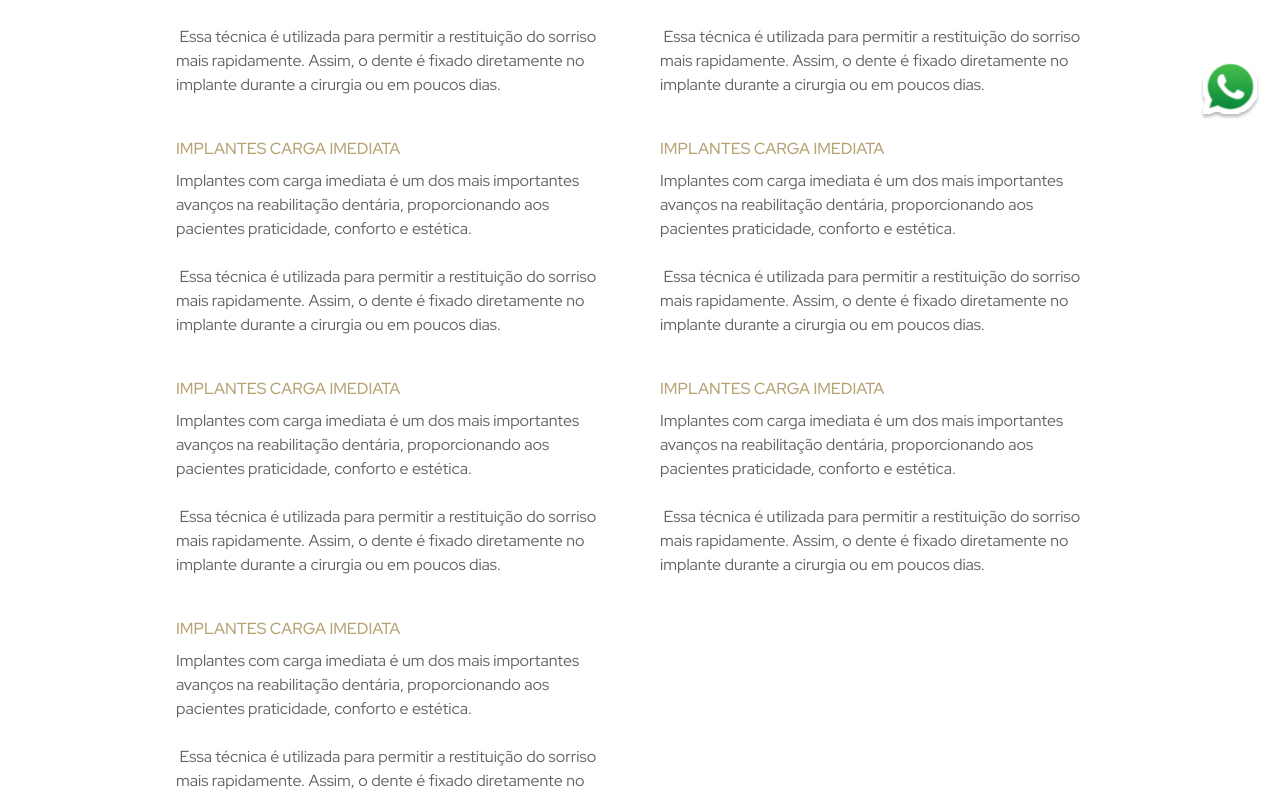
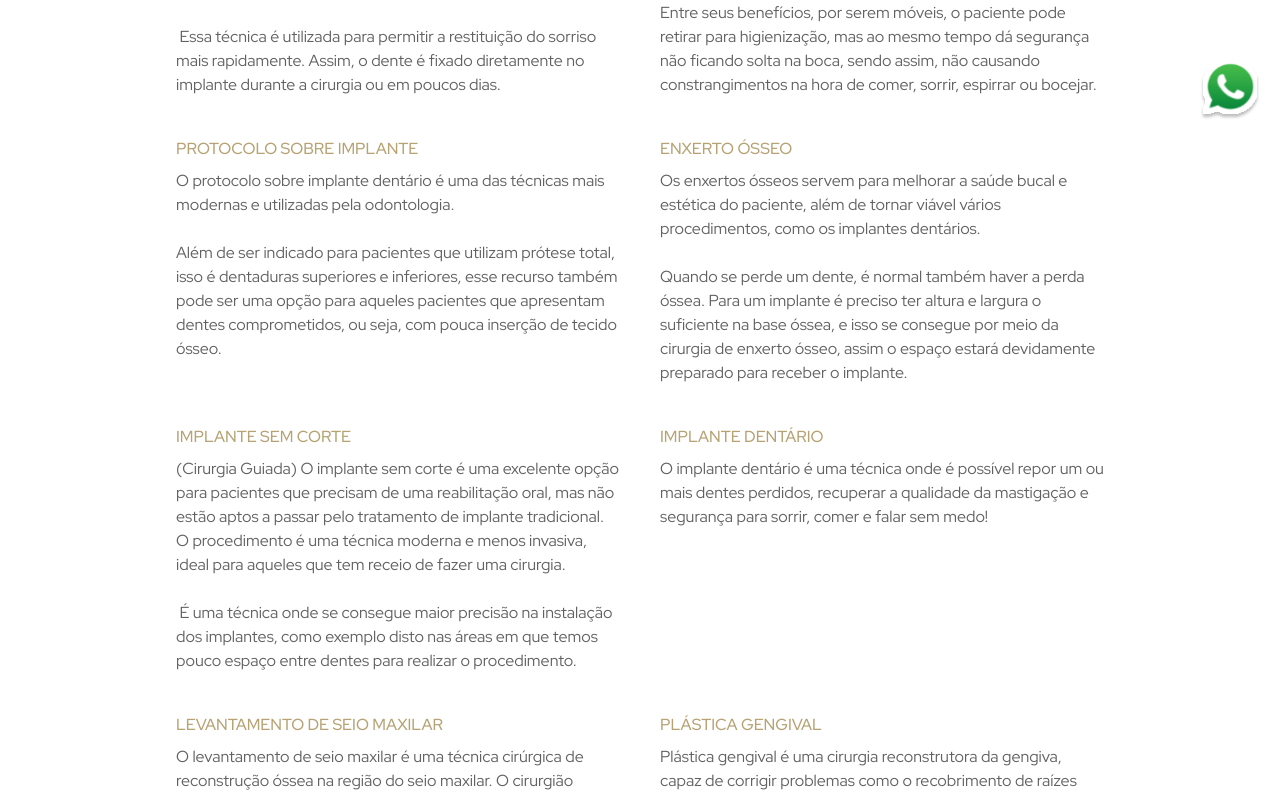
Before and after one commit to odontosos24horas/danilo, a Next.js app: page /tratamentos in a window 1280 px wide. Shown: the part 660-1456 px from the top of the page. Built offline with nearby package versions, Linux system fonts and the light colour scheme.

Commit message:
feat: adiciona os textos dos tratamentos

```diff
--- a/src/data/treatments.ts
+++ b/src/data/treatments.ts
@@ -4,27 +4,31 @@ export const treatmentsItems = [
     text: 'Implantes com carga imediata é um dos mais importantes avanços na reabilitação dentária, proporcionando aos pacientes praticidade, conforto e estética. \n\n Essa técnica é utilizada para permitir a restituição do sorriso mais rapidamente. Assim, o dente é fixado diretamente no implante durante a cirurgia ou em poucos dias.'
   },
   {
-    title: 'IMPLANTES CARGA IMEDIATA',
-    text: 'Implantes com carga imediata é um dos mais importantes avanços na reabilitação dentária, proporcionando aos pacientes praticidade, conforto e estética. \n\n Essa técnica é utilizada para permitir a restituição do sorriso mais rapidamente. Assim, o dente é fixado diretamente no implante durante a cirurgia ou em poucos dias.'
+    title: 'IMPLANTE OVERDENTURE',
+    text: 'É uma prótese total que possui fixação através de clips instalados na parte interna da prótese que se fixam em uma barra entre 2 a 4 implantes dentários.\nEntre seus benefícios, por serem móveis, o paciente pode retirar para higienização, mas ao mesmo tempo dá segurança não ficando solta na boca, sendo assim, não causando constrangimentos na hora de comer, sorrir, espirrar ou bocejar.'
   },
   {
-    title: 'IMPLANTES CARGA IMEDIATA',
-    text: 'Implantes com carga imediata é um dos mais importantes avanços na reabilitação dentária, proporcionando aos pacientes praticidade, conforto e estética. \n\n Essa técnica é utilizada para permitir a restituição do sorriso mais rapidamente. Assim, o dente é fixado diretamente no implante durante a cirurgia ou em poucos dias.'
+    title: 'PROTOCOLO SOBRE IMPLANTE',
+    text: 'O protocolo sobre implante dentário é uma das técnicas mais modernas e utilizadas pela odontologia.\n\nAlém de ser indicado para pacientes que utilizam prótese total, isso é dentaduras superiores e inferiores, esse recurso também pode ser uma opção para aqueles pacientes que apresentam dentes comprometidos, ou seja, com pouca inserção de tecido ósseo.'
   },
   {
-    title: 'IMPLANTES CARGA IMEDIATA',
-    text: 'Implantes com carga imediata é um dos mais importantes avanços na reabilitação dentária, proporcionando aos pacientes praticidade, conforto e estética. \n\n Essa técnica é utilizada para permitir a restituição do sorriso mais rapidamente. Assim, o dente é fixado diretamente no implante durante a cirurgia ou em poucos dias.'
+    title: 'ENXERTO ÓSSEO',
+    text: 'Os enxertos ósseos servem para melhorar a saúde bucal e estética do paciente, além de tornar viável vários procedimentos, como os implantes dentários.\n\nQuando se perde um dente, é normal também haver a perda óssea. Para um implante é preciso ter altura e largura o suficiente na base óssea, e isso se consegue por meio da cirurgia de enxerto ósseo, assim o espaço estará devidamente preparado para receber o implante.'
   },
   {
-    title: 'IMPLANTES CARGA IMEDIATA',
-    text: 'Implantes com carga imediata é um dos mais importantes avanços na reabilitação dentária, proporcionando aos pacientes praticidade, conforto e estética. \n\n Essa técnica é utilizada para permitir a restituição do sorriso mais rapidamente. Assim, o dente é fixado diretamente no implante durante a cirurgia ou em poucos dias.'
+    title: 'IMPLANTE SEM CORTE',
+    text: '(Cirurgia Guiada) O implante sem corte é uma excelente opção para pacientes que precisam de uma reabilitação oral, mas não estão aptos a passar pelo tratamento de implante tradicional. O procedimento é uma técnica moderna e menos invasiva, ideal para aqueles que tem receio de fazer uma cirurgia.\n\n É uma técnica onde se consegue maior precisão na instalação dos implantes, como exemplo disto nas áreas em que temos pouco espaço entre dentes para realizar o procedimento.'
   },
   {
-    title: 'IMPLANTES CARGA IMEDIATA',
-    text: 'Implantes com carga imediata é um dos mais importantes avanços na reabilitação dentária, proporcionando aos pacientes praticidade, conforto e estética. \n\n Essa técnica é utilizada para permitir a restituição do sorriso mais rapidamente. Assim, o dente é fixado diretamente no implante durante a cirurgia ou em poucos dias.'
+    title: 'IMPLANTE DENTÁRIO',
+    text: 'O implante dentário é uma técnica onde é possível repor um ou mais dentes perdidos, recuperar a qualidade da mastigação e segurança para sorrir, comer e falar sem medo!'
   },
   {
-    title: 'IMPLANTES CARGA IMEDIATA',
-    text: 'Implantes com carga imediata é um dos mais importantes avanços na reabilitação dentária, proporcionando aos pacientes praticidade, conforto e estética. \n\n Essa técnica é utilizada para permitir a restituição do sorriso mais rapidamente. Assim, o dente é fixado diretamente no implante durante a cirurgia ou em poucos dias.'
+    title: 'LEVANTAMENTO DE SEIO MAXILAR',
+    text: 'O levantamento de seio maxilar é uma técnica cirúrgica de reconstrução óssea na região do seio maxilar. O cirurgião obtém osso de outra região (pode ser da própria boca, pelve e calota craniana); ou também pode ser osso xenógeno ( osso bovino liofilizado),e o enxerta dentro do seio maxilar objetivando a instalação de implante no futuro quando esse enxerto estiver cicatrizado (normalmente 6 a 8 meses).\n\nA indicação mais comum dessa técnica é quando o paciente deseja instalar implantes dentários nessa região e não tem osso suficiente para isso. Essa é uma das opções de tratamento. A indicação desse tipo de tratamento irá depender de cada caso e do desejo de reabilitação do paciente, por isso, sempre é necessário fazer uma avaliação..'
+  },
+  {
+    title: 'PLÁSTICA GENGIVAL',
+    text: 'Plástica gengival é uma cirurgia reconstrutora da gengiva, capaz de corrigir problemas como o recobrimento de raízes expostas e o aumento de espessura no caso de gengivas finas – onde pode ocorrer o escurecimento.\n\nGeralmente, quando uma pessoa busca a plástica gengival, o objetivo é melhorar a estética do sorriso. \n\nDurante o procedimento, é feito um leve descolamento da gengiva, preservando as papilas, que são aqueles “triângulos” que ficam entre os dentes. Após isso, a gengiva é deslocada para cima, para baixo ou para o lado, a direção dependerá do objetivo da cirurgia.'
   }
 ]
```
